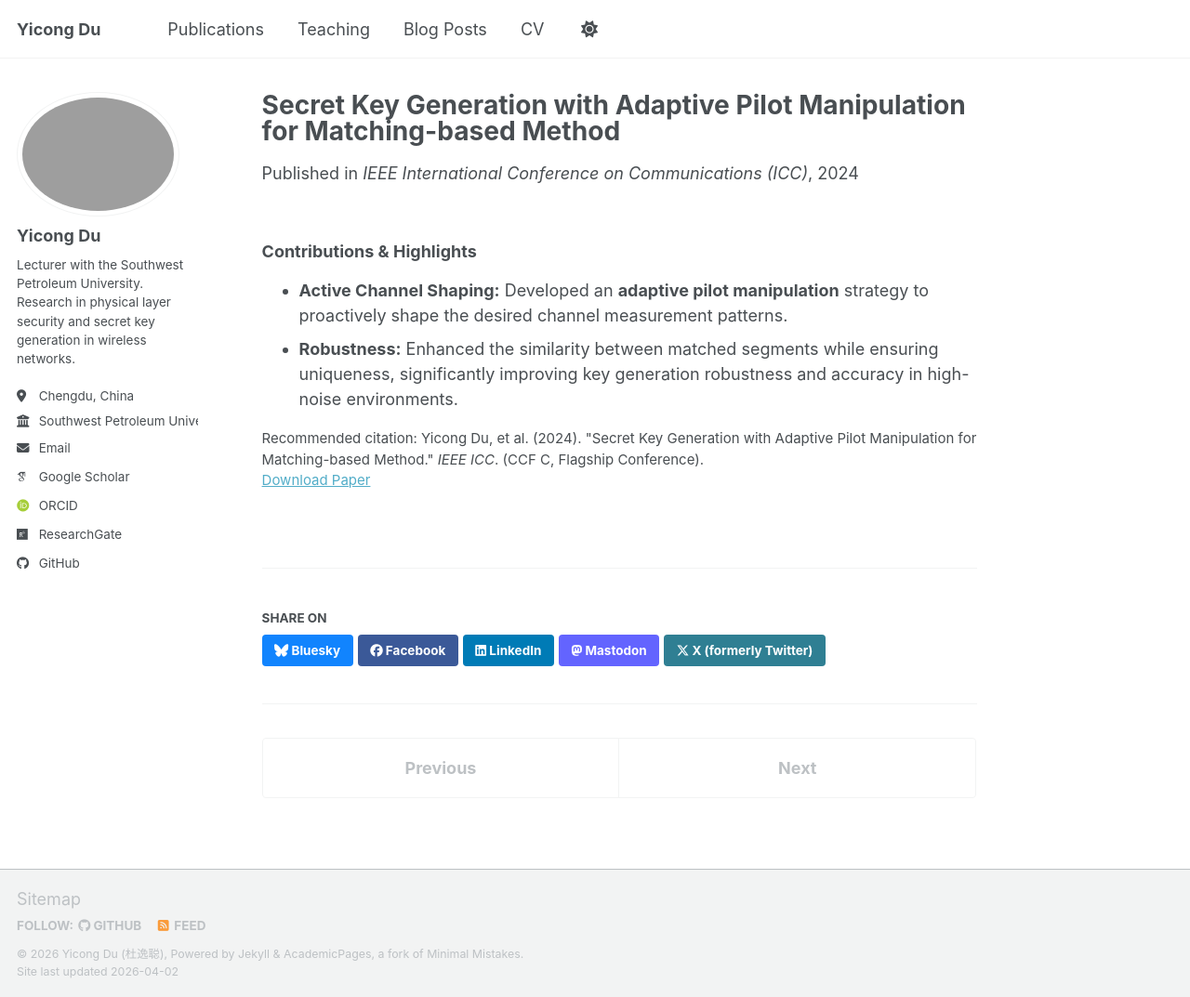
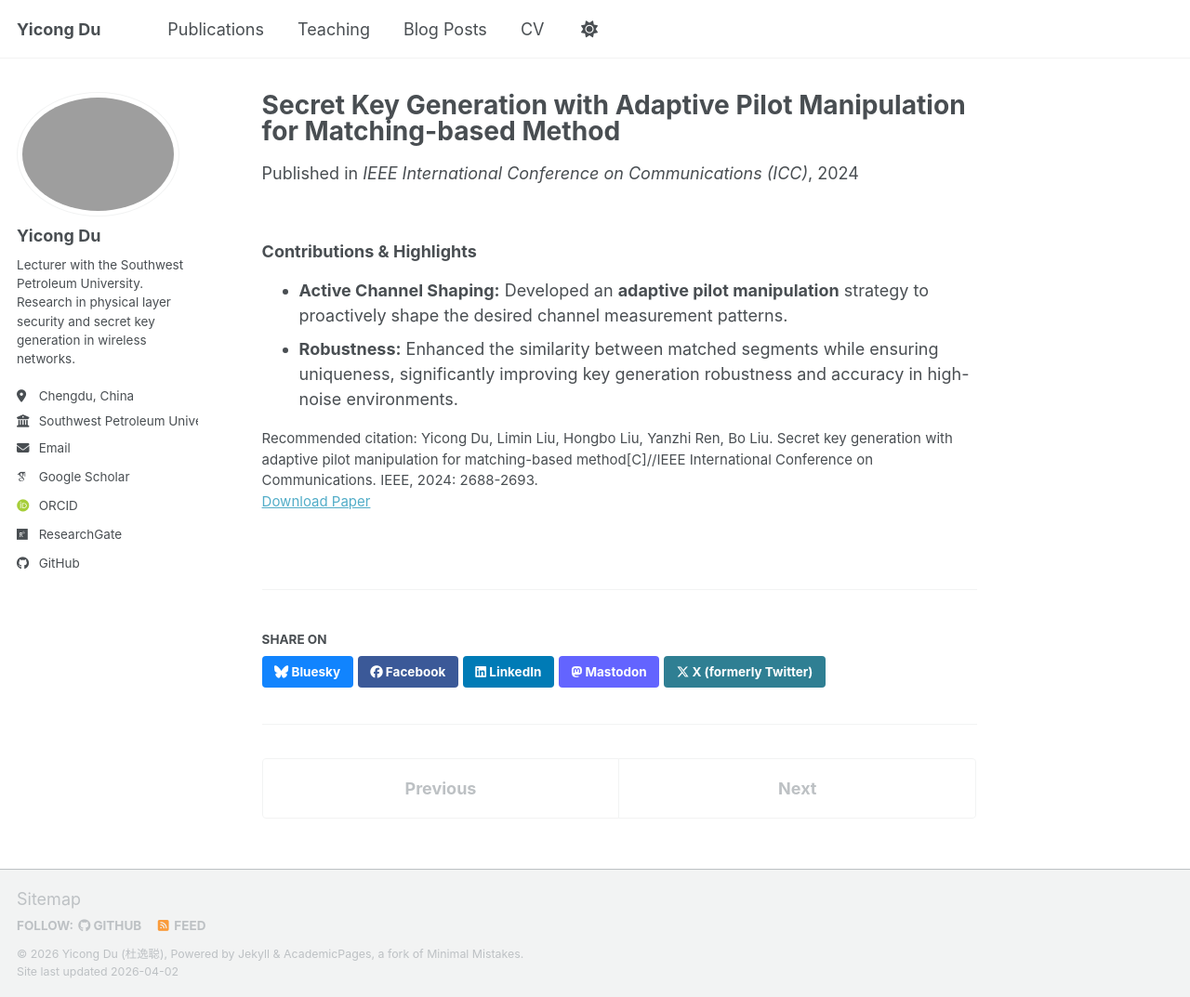
Before and after one commit to DozzzeN/yc_du, a Jekyll site: the page built from _publications/2024-01-01-adaptive-pilot-manipulation.md, in a window 1280 px wide and 1073 px high. Shown: the whole window at 93% size. Built offline with Jekyll 4.4.1, drawn with Linux system fonts in a browser that asks for light colours; some web fonts are replaced; a script bundle is joined from its source files by our own code; library files that are not in the unit come from our copies.

Commit message:
Update citation format in adaptive pilot manipulation paper

```diff
--- a/_publications/2024-01-01-adaptive-pilot-manipulation.md
+++ b/_publications/2024-01-01-adaptive-pilot-manipulation.md
@@ -7,7 +7,7 @@ excerpt: 'Proposes an adaptive pilot manipulation strategy to actively shape des
 date: 2024-01-01
 venue: 'IEEE International Conference on Communications (ICC)'
 paperurl: 'https://icc2024.ieee-icc.org/'
-citation: 'Yicong Du, et al. (2024). "Secret Key Generation with Adaptive Pilot Manipulation for Matching-based Method." <i>IEEE ICC</i>. (CCF C, Flagship Conference).'
+citation: 'Yicong Du, Limin Liu, Hongbo Liu, Yanzhi Ren, Bo Liu. Secret key generation with adaptive pilot manipulation for matching-based method[C]//IEEE International Conference on Communications. IEEE, 2024: 2688-2693.'
 ---
 
 ### Contributions & Highlights
```
